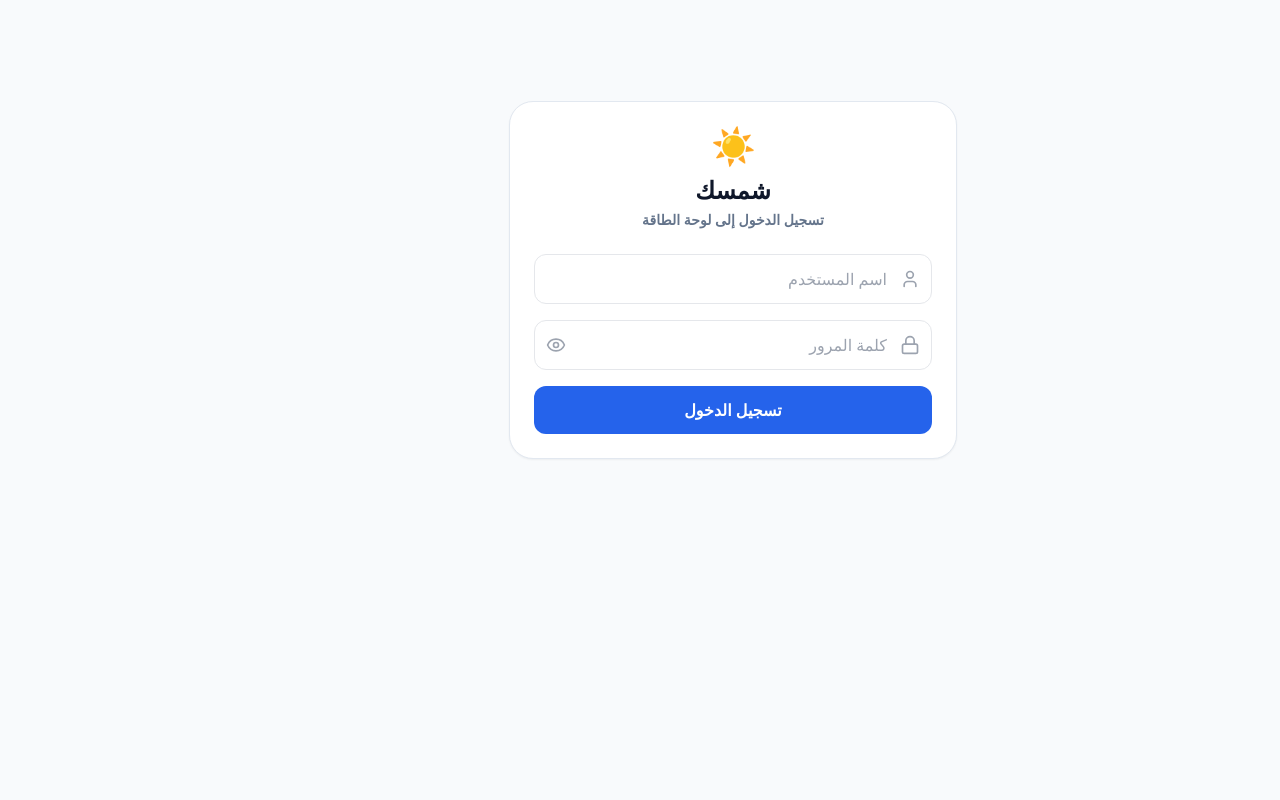
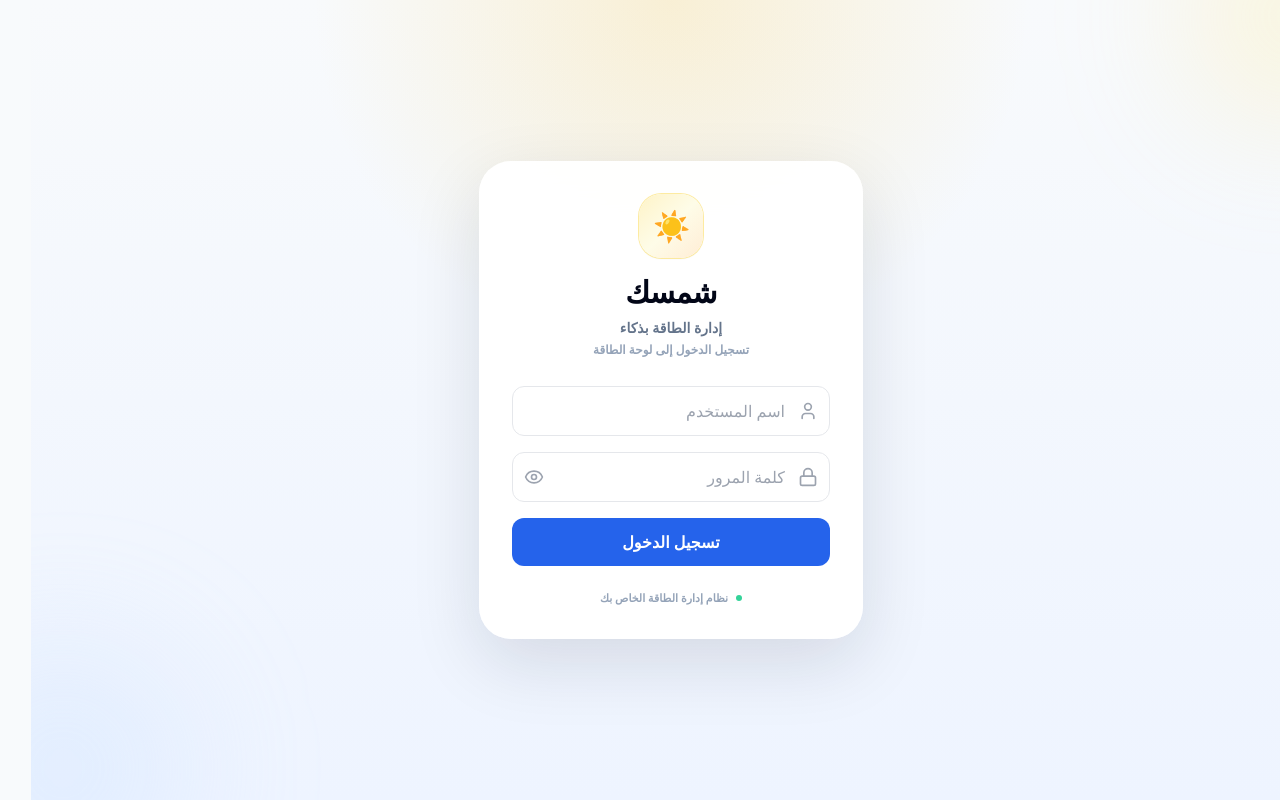
Before and after one commit to mahmoudbir-glitch/Shamsak, a Next.js app: page /login in a window 1280 px wide. Built offline with nearby package versions, Linux system fonts and the light colour scheme.

Commit message:
Redesign standalone Shamsak login screen

```diff
--- a/src/app/login/page.tsx
+++ b/src/app/login/page.tsx
@@ -21,19 +21,21 @@ function LoginFormFallback() {
 
 export default function LoginPage() {
   return (
-    <div dir="rtl" className="flex min-h-[70vh] items-center justify-center">
-      <section className="w-full max-w-md rounded-3xl border border-slate-200 bg-white p-6 shadow-sm">
-        <div className="mb-6 text-center">
-          <div className="text-4xl">☀️</div>
-          <h1 className="mt-2 text-2xl font-black">شمسك</h1>
-          <p className="mt-1 text-sm font-semibold text-slate-500">
-            تسجيل الدخول إلى لوحة الطاقة
-          </p>
+    <div dir="rtl" className="relative flex min-h-[100svh] items-center justify-center overflow-hidden bg-[radial-gradient(circle_at_50%_0%,rgba(251,191,36,0.18),transparent_35%),linear-gradient(180deg,#f8fafc_0%,#eef4ff_100%)] px-4 py-8 sm:px-6">
+      <div className="pointer-events-none absolute -right-24 -top-24 h-56 w-56 rounded-full bg-amber-200/25 blur-3xl" />
+      <div className="pointer-events-none absolute -bottom-24 -left-24 h-64 w-64 rounded-full bg-blue-200/25 blur-3xl" />
+      <section className="relative w-full max-w-sm rounded-[2rem] border border-white/80 bg-white/95 p-6 shadow-[0_24px_70px_rgba(15,23,42,0.12)] backdrop-blur-xl sm:p-8">
+        <div className="mb-7 text-center">
+          <div className="mx-auto flex h-16 w-16 items-center justify-center rounded-[1.4rem] bg-gradient-to-br from-amber-100 via-yellow-50 to-orange-100 text-3xl shadow-sm ring-1 ring-amber-200/80">☀️</div>
+          <h1 className="mt-4 text-3xl font-black tracking-tight text-slate-950">شمسك</h1>
+          <p className="mt-2 text-sm font-bold text-slate-500">إدارة الطاقة بذكاء</p>
+          <p className="mt-1 text-xs font-semibold text-slate-400">تسجيل الدخول إلى لوحة الطاقة</p>
         </div>
-
-        <Suspense fallback={<LoginFormFallback />}>
-          <LoginForm />
-        </Suspense>
+        <Suspense fallback={<LoginFormFallback />}><LoginForm /></Suspense>
+        <div className="mt-6 flex items-center justify-center gap-2 text-[11px] font-semibold text-slate-400">
+          <span className="h-1.5 w-1.5 rounded-full bg-emerald-400" />
+          نظام إدارة الطاقة الخاص بك
+        </div>
       </section>
     </div>
   );
```
